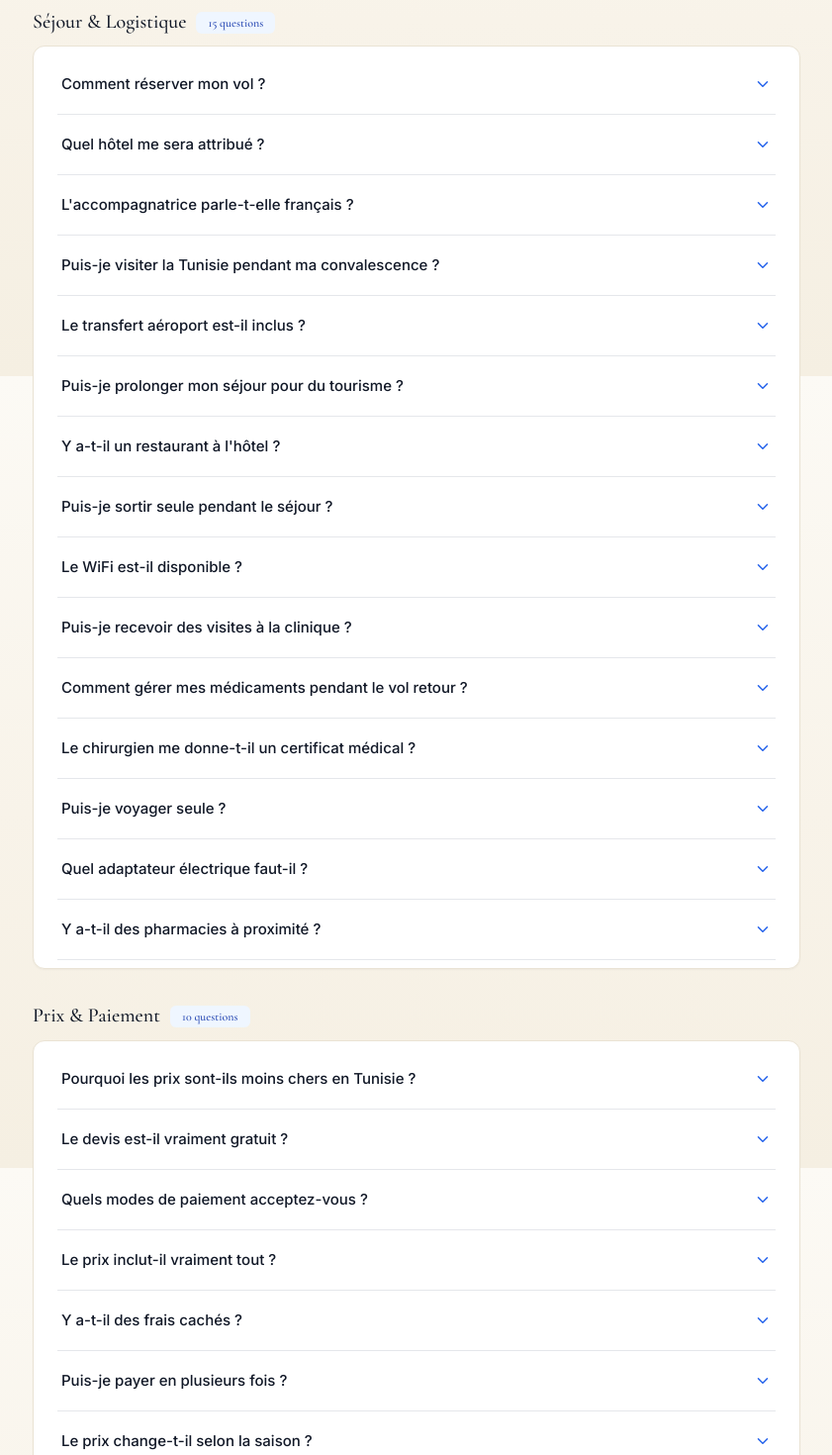
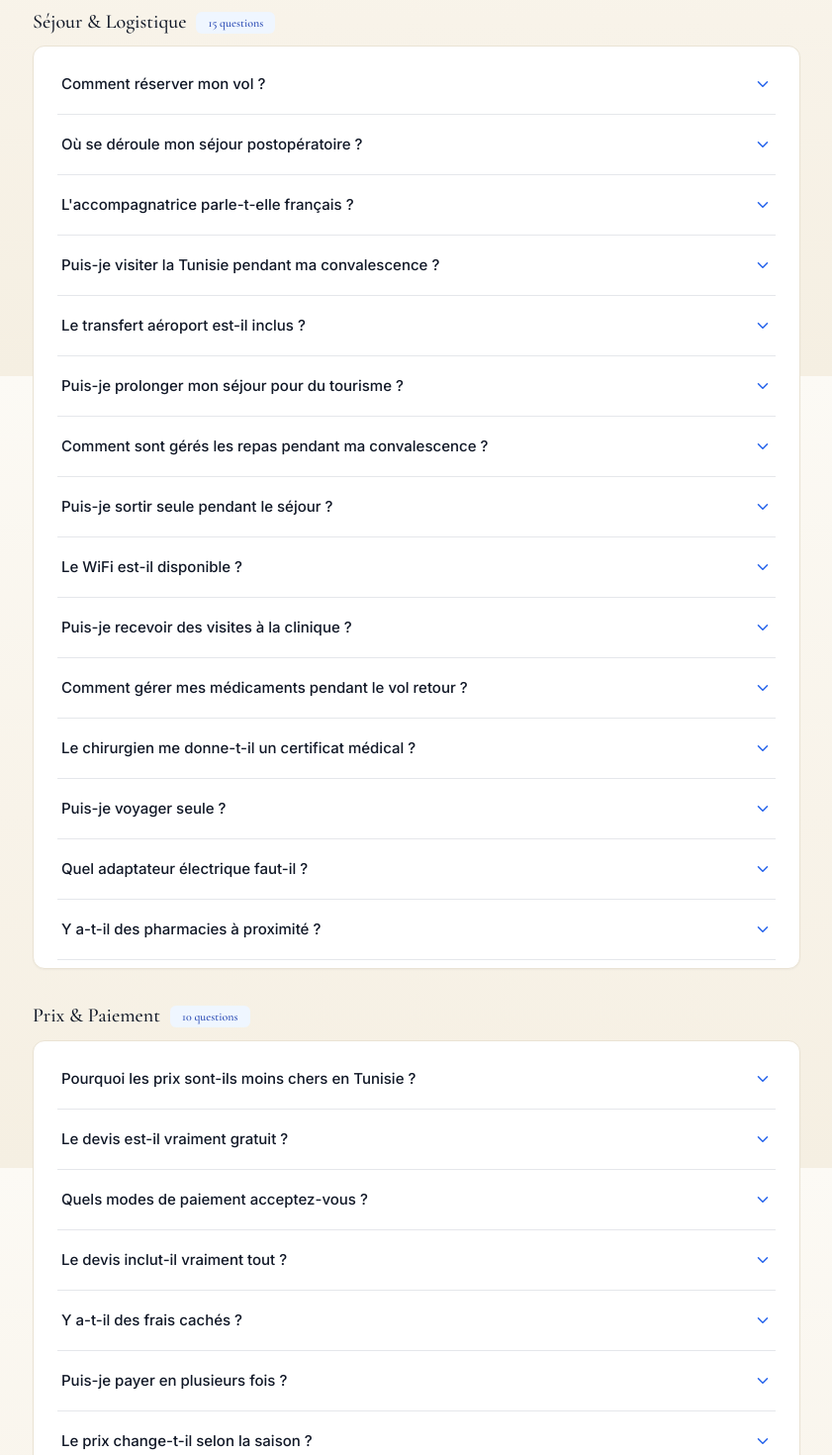
Before and after one commit to hallan-dev/healthtravel, a React (Vite) app: page /faq in a window 1280 px wide. Shown: the part 2820-4290 px from the top of the page at 99% size, without its empty margins (219-1060 px from the left). Built offline with nearby package versions, Linux system fonts and the light colour scheme; a web font is replaced by a local one.

Commit message:
data: mise à jour faq.ts (séjour médical, durée après étude du dossier, sans hôtel)

```diff
--- a/src/data/faq.ts
+++ b/src/data/faq.ts
@@ -15,7 +15,7 @@ export const faqThemes: FaqTheme[] = [
       { q: 'Quels pays représentent vos patientes ?', a: 'France, Belgique, Suisse, Canada, Allemagne, Italie, Royaume-Uni, Algérie, Maroc, Côte d\'Ivoire, Sénégal, et bien d\'autres.' },
       { q: 'Proposez-vous des garanties ?', a: 'Nous garantissons la transparence, l\'accompagnement illimité et la qualité médicale. En cas de complication nécessitant une révision, nous étudions chaque cas avec le chirurgien pour déterminer la prise en charge.' },
       { q: 'Puis-je annuler ou reporter mon intervention ?', a: 'Oui. Un report est possible sans frais jusqu\'à 14 jours avant la date. Un acompte est conservé pour toute annulation dans les 7 jours précédents.' },
-      { q: 'Comment se déroule la première prise de contact ?', a: 'Par formulaire en ligne, WhatsApp ou email. Nous vous répondons sous 24h avec une fourchette de prix, des informations sur l\'intervention et la proposition d\'une consultation vidéo.' },
+      { q: 'Comment se déroule la première prise de contact ?', a: 'Par formulaire en ligne, WhatsApp ou email. Nous vous répondons sous 24h avec des informations détaillées sur l\'intervention et la proposition d\'une consultation vidéo, avant l\'établissement de votre devis personnalisé.' },
       { q: 'Faites-vous de la chirurgie réparatrice ?', a: 'Oui, sur demande et après évaluation médicale. Nous collaborons avec des chirurgiens spécialisés en chirurgie réparatrice et reconstructrice.' },
       { q: 'Acceptez-vous les patientes transgenres ?', a: 'Oui, avec bienveillance et discrétion. Nous travaillons avec des chirurgiens expérimentés en chirurgie d\'affirmation de genre.' },
       { q: 'Puis-je opérer plusieurs membres de ma famille ?', a: 'Oui, nous organisons des séjours groupés avec tarifs préférentiels. Chaque membre a son propre chirurgien et son propre accompagnement.' }
@@ -38,7 +38,7 @@ export const faqThemes: FaqTheme[] = [
       { q: 'Le Mommy Makeover inclut-il tout ?', a: 'Oui. Abdominoplastie, liposuccion des flancs, et intervention sur les seins (augmentation, réduction ou lifting). Personnalisable selon vos besoins.' },
       { q: 'La chirurgie intime est-elle discrète ?', a: 'Absolument. Consultation et intervention dans un cadre totalement privé. Aucune information n\'est partagée. Accompagnement par une équipe féminine sur demande.' },
       { q: 'Le lifting du visage laisse-t-il des cicatrices visibles ?', a: 'Les incisions sont dissimulées dans les cheveux et derrière les oreilles. Invisibles après 3 mois.' },
-      { q: 'La blépharoplastie est-elle ambulatoire ?', a: 'Oui. Durée 1h, retour à l\'hôtel le jour même. Œdèmes légers pendant 5 à 7 jours.' },
+      { q: 'La blépharoplastie est-elle ambulatoire ?', a: 'Oui. Durée 1h, sortie le jour même en environnement adapté à votre récupération. Œdèmes légers pendant 5 à 7 jours.' },
       { q: 'Le lifting des bras enlève-t-il la peau en excès ?', a: 'Oui. L\'excès de peau est excisé et les tissus profonds remis en tension. Cicatrice dissimulée dans le pli interne du bras.' },
       { q: 'Le lipœdème peut-il être traité chirurgicalement ?', a: 'Oui, par liposuccion spécialisée (technique WAL ou tumescente). Soulagement significatif de la douleur et de la lourdeur.' },
       { q: 'La réduction mammaire est-elle remboursée ?', a: 'En Tunisie, non. Dans votre pays d\'origine, certaines mutuelles remboursent si le poids des seins cause des douleurs dorsales documentées.' },
@@ -50,35 +50,35 @@ export const faqThemes: FaqTheme[] = [
     theme: 'Séjour & Logistique',
     items: [
       { q: 'Comment réserver mon vol ?', a: 'Nous nous en chargeons. Nous vous proposons 2 à 3 options de vols selon vos préférences (horaires, compagnie, escale).' },
-      { q: 'Quel hôtel me sera attribué ?', a: 'Hôtel 4 étoiles minimum, situé à proximité de la clinique. Chambre privée avec salle de bain, climatisation, WiFi. Chambre double disponible pour l\'accompagnant.' },
+      { q: 'Où se déroule mon séjour postopératoire ?', a: 'Votre séjour médical est organisé dans un environnement adapté à votre intervention et à votre état de santé, afin d\'assurer surveillance, soins et accompagnement après l\'opération. La durée de prise en charge est déterminée après l\'étude de votre dossier médical et selon les recommandations du chirurgien et de l\'équipe médicale.' },
       { q: 'L\'accompagnatrice parle-t-elle français ?', a: 'Oui, toutes nos accompagnatrices parlent au minimum français et arabe. Certaines parlent également anglais et allemand.' },
       { q: 'Puis-je visiter la Tunisie pendant ma convalescence ?', a: 'Oui, selon votre état. Sidi Bou Saïd, Carthage, médina de Tunis. Le chirurgien valide chaque sortie.' },
       { q: 'Le transfert aéroport est-il inclus ?', a: 'Oui, dans tous nos packages. Chauffeur privé, véhicule climatisé, prise en charge à l\'arrivée et au départ.' },
       { q: 'Puis-je prolonger mon séjour pour du tourisme ?', a: 'Oui, sur demande et avec l\'accord médical. Nous organisons des excursions vers le Sahara, Djerba ou Sidi Bou Saïd.' },
-      { q: 'Y a-t-il un restaurant à l\'hôtel ?', a: 'Oui, et nous proposons également un service de livraison de repas adaptés à votre régime post-opératoire (riche en protéines, pauvre en sel).' },
+      { q: 'Comment sont gérés les repas pendant ma convalescence ?', a: 'Nous proposons des repas adaptés à votre régime post-opératoire (riche en protéines, pauvre en sel), organisés avec votre accompagnatrice.' },
       { q: 'Puis-je sortir seule pendant le séjour ?', a: 'Oui, mais nous recommandons de toujours informer votre accompagnatrice. La Tunisie est sûre mais une vigilance de base est recommandée.' },
-      { q: 'Le WiFi est-il disponible ?', a: 'Oui, dans l\'hôtel, la clinique et les véhicules. Notre équipe reste joignable par WhatsApp 24/7.' },
+      { q: 'Le WiFi est-il disponible ?', a: 'Oui, à la clinique, dans votre hébergement et les véhicules. Notre équipe reste joignable par WhatsApp 24/7.' },
       { q: 'Puis-je recevoir des visites à la clinique ?', a: 'Oui, dans les horaires de visite. Nous recommandons de limiter les visites les 2 premiers jours pour préserver votre repos.' },
       { q: 'Comment gérer mes médicaments pendant le vol retour ?', a: 'Nous vous fournissons une ordonnance internationale, un certificat médical et les médicaments nécessaires pour le voyage. Gardez-les en cabine.' },
       { q: 'Le chirurgien me donne-t-il un certificat médical ?', a: 'Oui, certificat d\'intervention, ordonnance, compte-rendu opératoire et protocole de suivi. Tout est traduit en français.' },
       { q: 'Puis-je voyager seule ?', a: 'Oui, de nombreuses patientes voyagent seules. Notre accompagnatrice reste à vos côtés en permanence. Cependant, un accompagnant est recommandé pour les interventions lourdes.' },
       { q: 'Quel adaptateur électrique faut-il ?', a: 'Prises type C et E (européennes). Aucun adaptateur nécessaire pour les ressortissants européens.' },
-      { q: 'Y a-t-il des pharmacies à proximité ?', a: 'Oui, plusieurs pharmacies ouvertes 24h/24 à proximité de nos hôtels et cliniques.' }
+      { q: 'Y a-t-il des pharmacies à proximité ?', a: 'Oui, plusieurs pharmacies ouvertes 24h/24 à proximité de nos cliniques et hébergements partenaires.' }
     ]
   },
   {
     theme: 'Prix & Paiement',
     items: [
       { q: 'Pourquoi les prix sont-ils moins chers en Tunisie ?', a: 'Le coût de la vie et des salaires sont plus bas, mais la qualité médicale est identique. Nos chirurgiens sont formés aux mêmes standards internationaux.' },
-      { q: 'Le devis est-il vraiment gratuit ?', a: 'Oui, totalement gratuit et sans engagement. Vous recevez une fourchette de prix sous 24h, puis un devis détaillé après la consultation vidéo.' },
+      { q: 'Le devis est-il vraiment gratuit ?', a: 'Oui, totalement gratuit et sans engagement. Vous recevez une première réponse sous 24h, puis un devis personnalisé après l\'étude de votre dossier médical et la consultation vidéo.' },
       { q: 'Quels modes de paiement acceptez-vous ?', a: 'Virement bancaire, carte bancaire via Stripe (sécurisé), espèces sur place. Paiement en plusieurs fois possible (30 % à la réservation, solde avant l\'intervention).' },
-      { q: 'Le prix inclut-il vraiment tout ?', a: 'Oui : chirurgien, anesthésie, hospitalisation, médicaments, pansements, transferts, hôtel, accompagnatrice. Analyses médicales préalables et vol non inclus.' },
+      { q: 'Le devis inclut-il vraiment tout ?', a: 'Oui : chirurgien, anesthésie, hospitalisation, médicaments, pansements, transferts, séjour médical postopératoire et accompagnatrice. Le détail exact figure dans votre devis personnalisé.' },
       { q: 'Y a-t-il des frais cachés ?', a: 'Non. Notre politique de transparence est absolue. Si des analyses supplémentaires sont nécessaires, nous vous en informons avant toute décision.' },
       { q: 'Puis-je payer en plusieurs fois ?', a: 'Oui. 30 % à la réservation, 40 % une semaine avant, 30 % sur place. Contactez-nous pour des solutions personnalisées.' },
       { q: 'Le prix change-t-il selon la saison ?', a: 'Non, nos tarifs sont fixes toute l\'année. Cependant, les vols peuvent être plus chers en haute saison (juillet-août).' },
       { q: 'Puis-je obtenir une facture pour ma mutuelle ?', a: 'Oui, nous fournissons une facture détaillée en français et en anglais. Certaines mutuelles remboursent partiellement les interventions médicalement justifiées.' },
       { q: 'Le prix du BBL inclut-il la liposuccion ?', a: 'Oui. Le BBL est un package : liposuccion des zones donneuses + purification de la graisse + injection dans les fesses.' },
-      { q: 'Quel est le prix moyen d\'une rhinoplastie en Tunisie ?', a: 'Entre 2 200 € et 3 500 € selon la complexité (première intervention vs révision, technique ouverte vs fermée).' }
+      { q: 'Quel est le tarif d\'une rhinoplastie en Tunisie ?', a: 'Le tarif est établi sur devis personnalisé, après étude de votre dossier et consultation avec le chirurgien. Il dépend de la complexité (première intervention ou révision, technique ouverte ou fermée).' }
     ]
   },
   {
@@ -141,7 +141,7 @@ export const faqThemes: FaqTheme[] = [
 export const faqHome = [
   { q: 'Quels sont les délais entre la demande de devis et l\'opération ?', a: 'En général, comptez 2 à 4 semaines. Ce délai permet d\'organiser la consultation vidéo avec le chirurgien, de recevoir vos analyses médicales et de réserver votre séjour complet. En cas d\'urgence, nous pouvons accélérer le processus à 7-10 jours.' },
   { q: 'Les chirurgiens sont-ils certifiés et expérimentés ?', a: 'Absolument. Tous nos chirurgiens sont diplômés de facultés de médecine reconnues (Tunisie, France, Belgique, Turquie), inscrits à l\'ordre des médecins tunisien et possèdent plus de 10 ans d\'expérience. Leurs fiches complètes sont disponibles sur le site.' },
-  { q: 'Quelle est la durée du séjour en Tunisie ?', a: 'Selon l\'intervention : 5 à 7 jours pour une rhinoplastie ou une blépharoplastie ; 7 à 10 jours pour une liposuccion, un BBL ou une augmentation mammaire ; jusqu\'à 12 jours pour un Mommy Makeover.' },
+  { q: 'Quelle est la durée du séjour en Tunisie ?', a: 'La durée de votre séjour médical est déterminée après l\'étude de votre dossier médical, selon l\'intervention réalisée, votre état de santé et les recommandations du chirurgien et de l\'équipe médicale. Elle est précisée dans votre devis personnalisé.' },
   { q: 'Le suivi post-opératoire est-il inclus et illimité ?', a: 'Oui, totalement. Consultations vidéo à J+7, J+30, J+90 et au-delà. Notre équipe répond à vos messages WhatsApp en moins de 2 heures. Nous coordonnons également avec votre médecin traitant.' },
   { q: 'Les prix sont-ils vraiment transparents ?', a: 'Oui. Chaque devis détaille exactement ce qui est inclus : honoraires du chirurgien, anesthésie, hospitalisation, médicaments, transferts et hébergement. Aucun frais caché.' },
   { q: 'Puis-je payer en plusieurs fois ?', a: 'Oui : acompte de 30 % à la réservation, puis le solde avant l\'intervention. Virements, carte via Stripe (sécurisé) ou espèces sur place.' },
```
